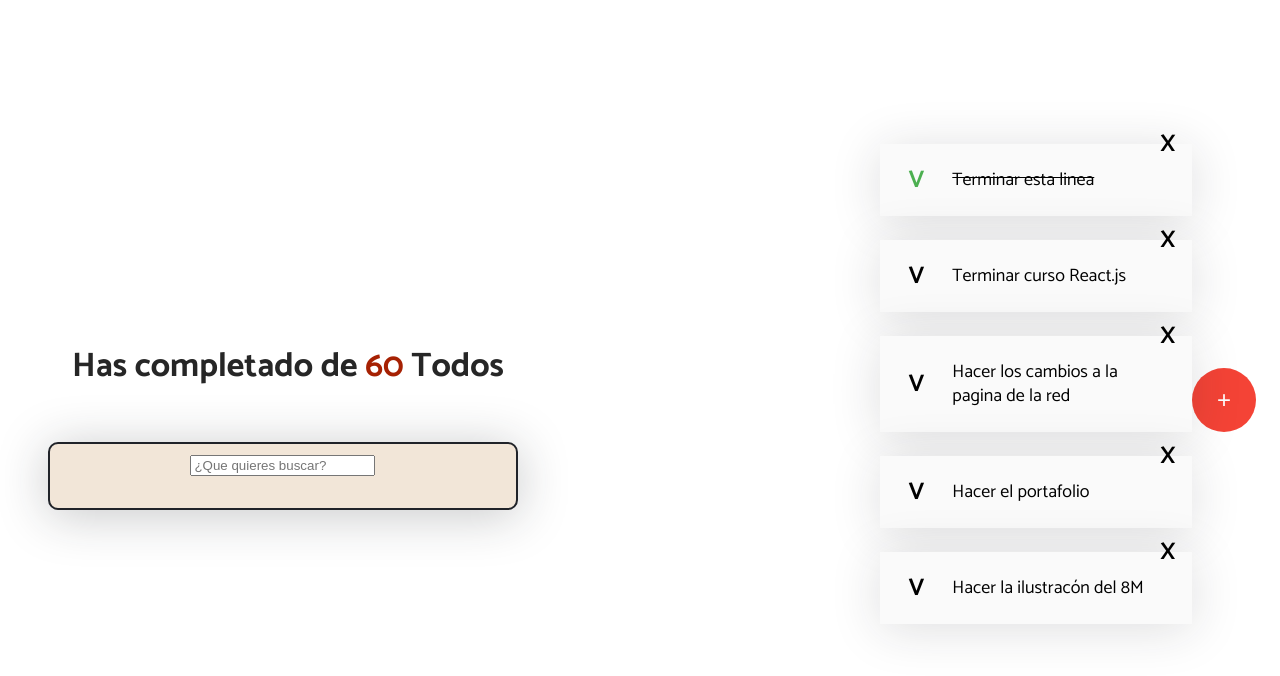
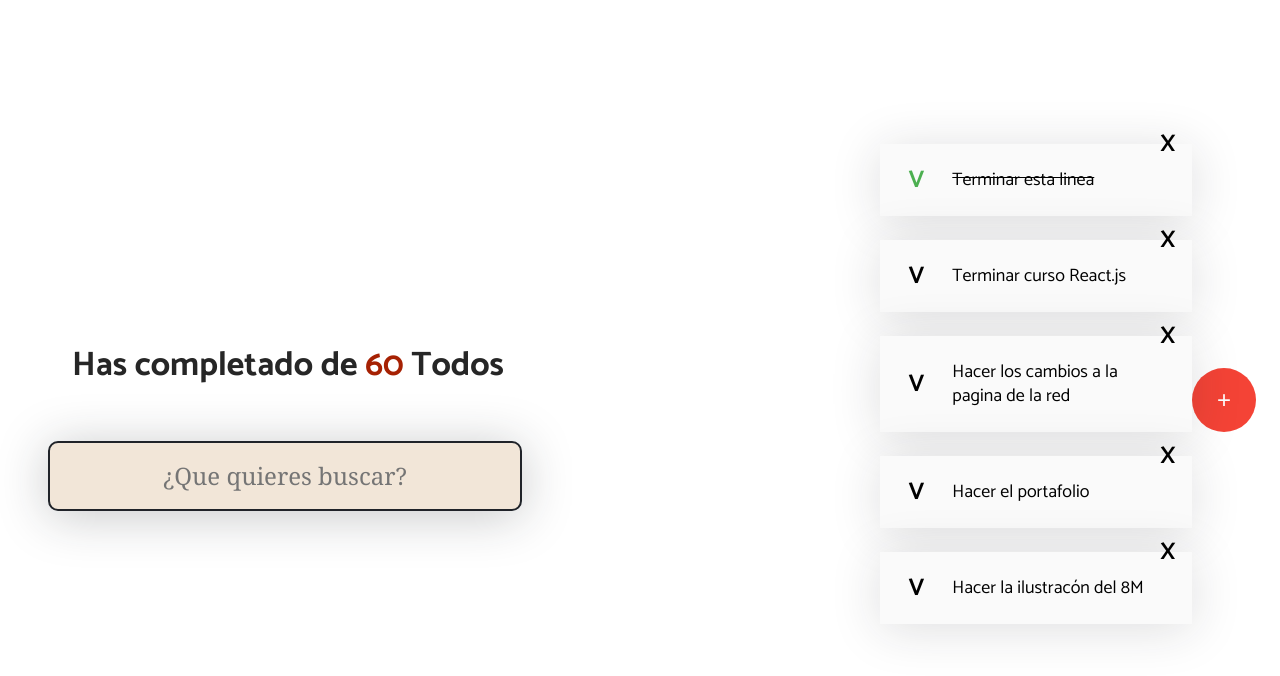
Before and after one commit to JohanCaicedo/curso-reactjs, a React (Create React App) app: page / in a window 1280 px wide. Shown: the top 676 px of the page. Built offline with nearby package versions, Linux system fonts and the light colour scheme.

Commit message:
ähhhhhhh

```diff
--- a/src/CreateTodoButton.js
+++ b/src/CreateTodoButton.js
@@ -6,9 +6,17 @@ function CreateTodoButton() {
     return (
         <div className="overlayContainer">
             <motion.button
+                //Farmer-Motion
                 className="CreateTodoButton"
                 whileHover={{ scale: 1.1, rotate: 90 }}
                 whileTap={{ scale: 0.9 }}
+                //JavaScript
+                onClick={
+                    (event) =>{
+                    console.log ('le diste al botón')
+                    console.log (event)
+                }
+                }
             >
                 +
             </motion.button>
--- a/src/TodoSearch.js
+++ b/src/TodoSearch.js
@@ -1,9 +1,25 @@
+import React from 'react';
 import './css/TodoSearch.css'
+
+
+
 function TodoSearch(){
+
+    const [searchValue, setSarchValu] = React.useState ("");
+
     return(
-        <div className='BotonSearch montserrat-300'>
-        <input placeholder="¿Que quieres buscar?"/>
-        </div>
+
+        <input
+        className='BotonSearch montserrat-300'
+        placeholder="¿Que quieres buscar?"
+        onChange={(event) => {
+            console.log ("Escribiste en el TodoSearch");
+        }
+        }
+
+
+        />
+
     );
 
 }
```
Also changed, not shown: 1 other file (tests, documents, lock files or other folders).
